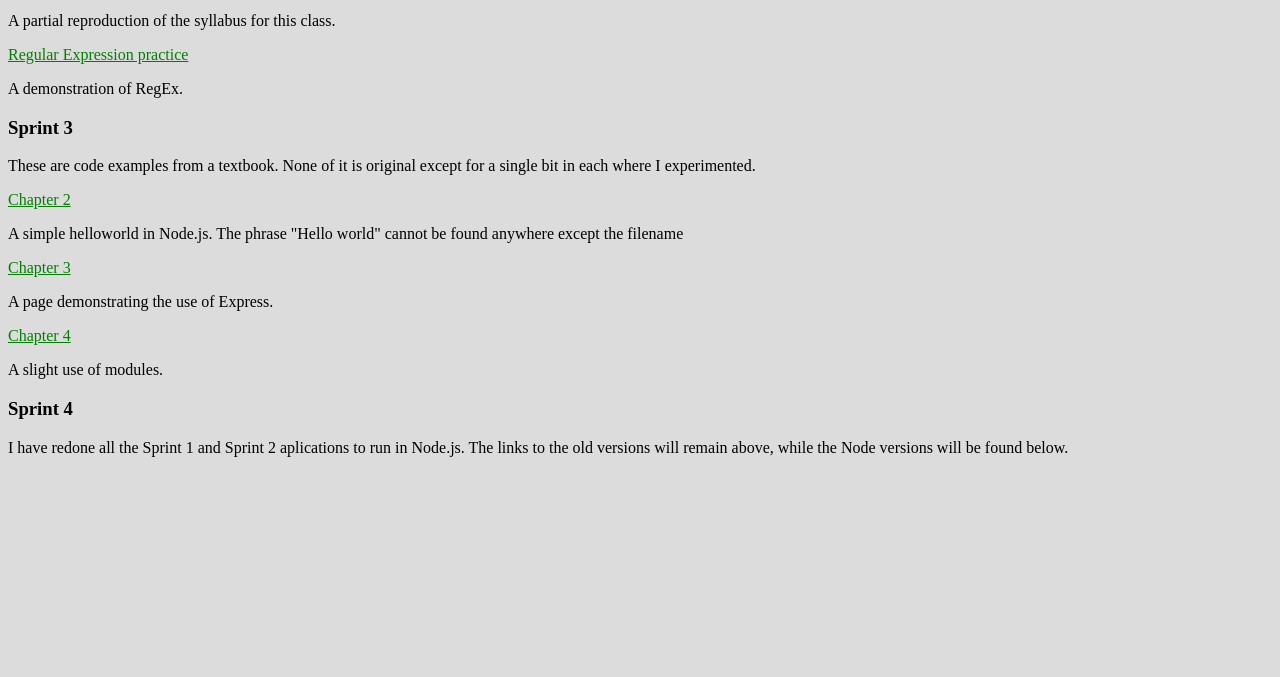
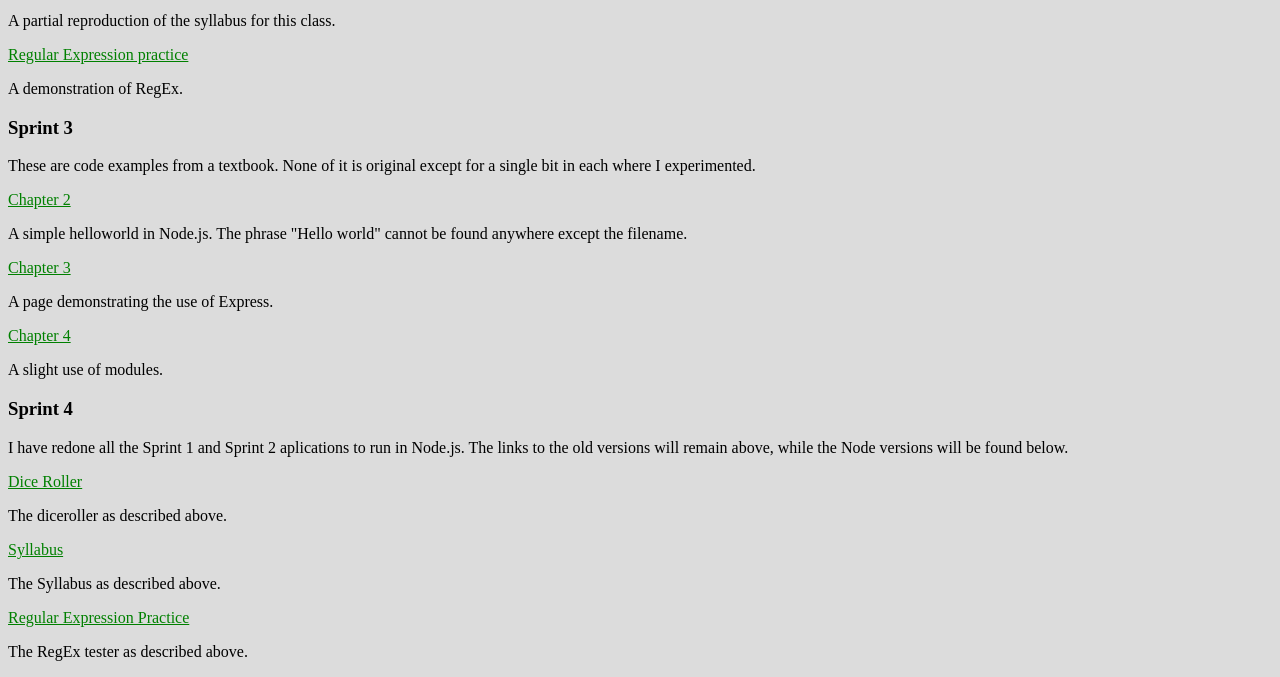
Before and after one commit to ErikLMeyer/CPSC_44000EM, a Node server app: page / in a window 1280 px wide. Shown: the part 475-1152 px from the top of the page. Before the commit the page ends 932 px from the top, so only its background shows below. Run offline with Node 20, Linux system fonts and the light colour scheme; some libraries are stand-ins or nearby versions.

Commit message:
Updated with more projects

```diff
--- a/views/portfolio.handlebars
+++ b/views/portfolio.handlebars
@@ -29,7 +29,7 @@
         in each where I experimented.</p>
     <a id="exercise2" href="{{sprintLinks2}}" title="{{title2}}">Chapter 2</a>
     <p>A simple helloworld in Node.js. The phrase "Hello world" cannot be found anywhere except
-        the filename</p>
+        the filename.</p>
     <a id="exercise3" href="{{sprintLinks3}}" title="{{title3}}">Chapter 3</a>
     <p>A page demonstrating the use of Express.</p>
     <a id="exercise4" href="{{sprintLinks4}}" title="{{title4}}">Chapter 4</a>
@@ -37,4 +37,10 @@
     <h3>Sprint 4</h3>
     <p>I have redone all the Sprint 1 and Sprint 2 aplications to run in Node.js. The links to the
         old versions will remain above, while the Node versions will be found below.</p>
+    <a href="/dice" title="Dice Roller">Dice Roller</a>
+    <p>The diceroller as described above.</p>
+    <a href="/syllabus" title="Syllabus">Syllabus</a>
+    <p>The Syllabus as described above.</p>
+    <a href="/regex" title="RegExp Tester"> Regular Expression Practice</a>
+    <p>The RegEx tester as described above.</p>
 </body>
```
